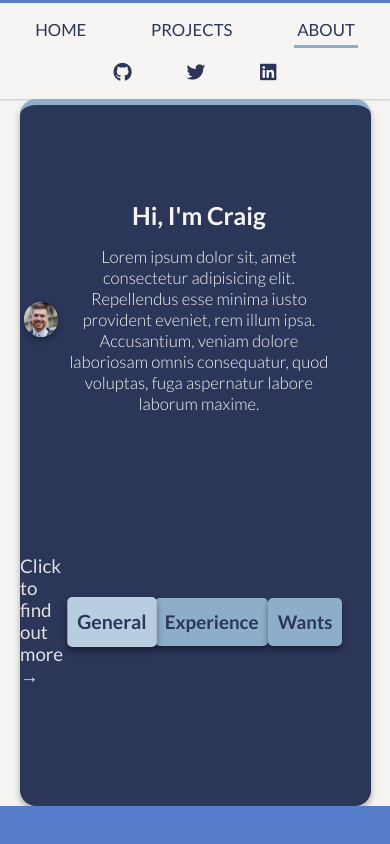
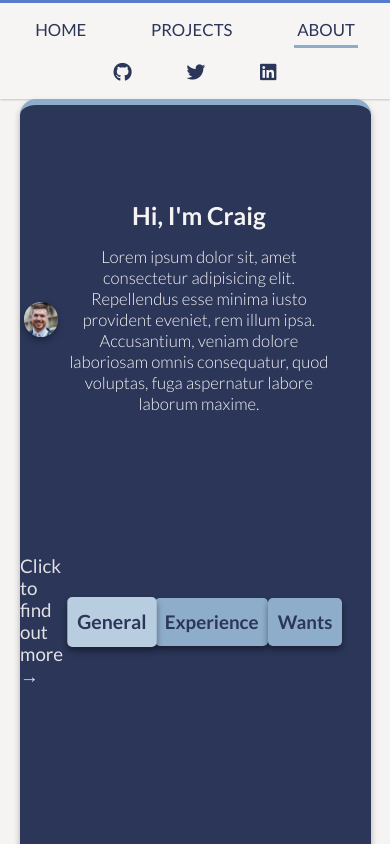
Before and after one commit to AlphaPentagon/portfolio, a React (Create React App) app in the folder portfolio/: page /about in a window 390 px wide. Shown: the top 844 px of the page. Built offline with nearby package versions, Linux system fonts and the light colour scheme.

Commit message:
Update AboutMe.css
Updated no of rows in mobile view

```diff
--- a/portfolio/src/components/AboutMe/AboutMe.css
+++ b/portfolio/src/components/AboutMe/AboutMe.css
@@ -1,6 +1,6 @@
 .aboutMe {
   display: grid;
-  grid-template-rows: 1fr 1.2fr;
+  grid-template-rows: 1fr 1.2fr 1fr 1fr;
   justify-items: center;
   align-items: center;
   row-gap: 1rem;
```
